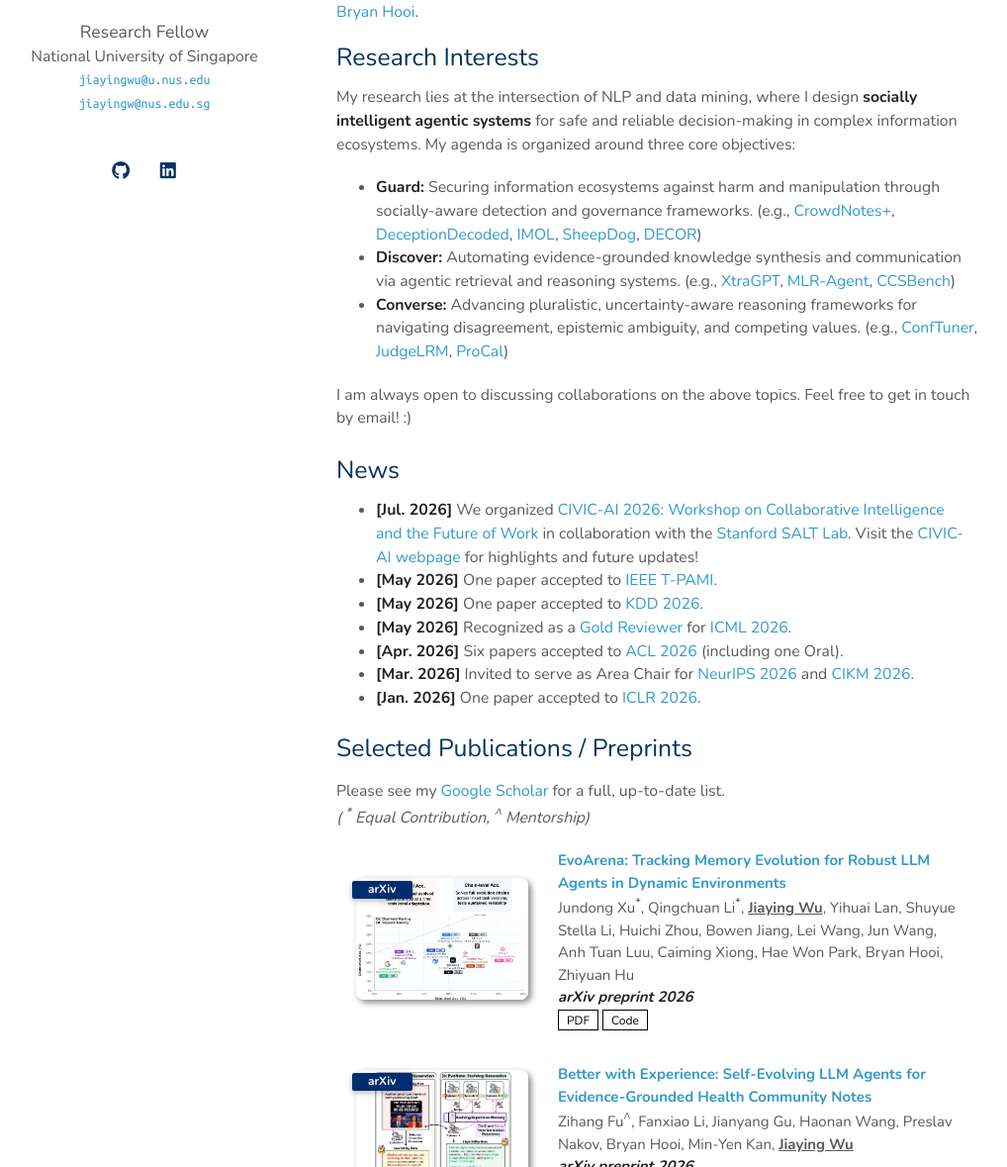
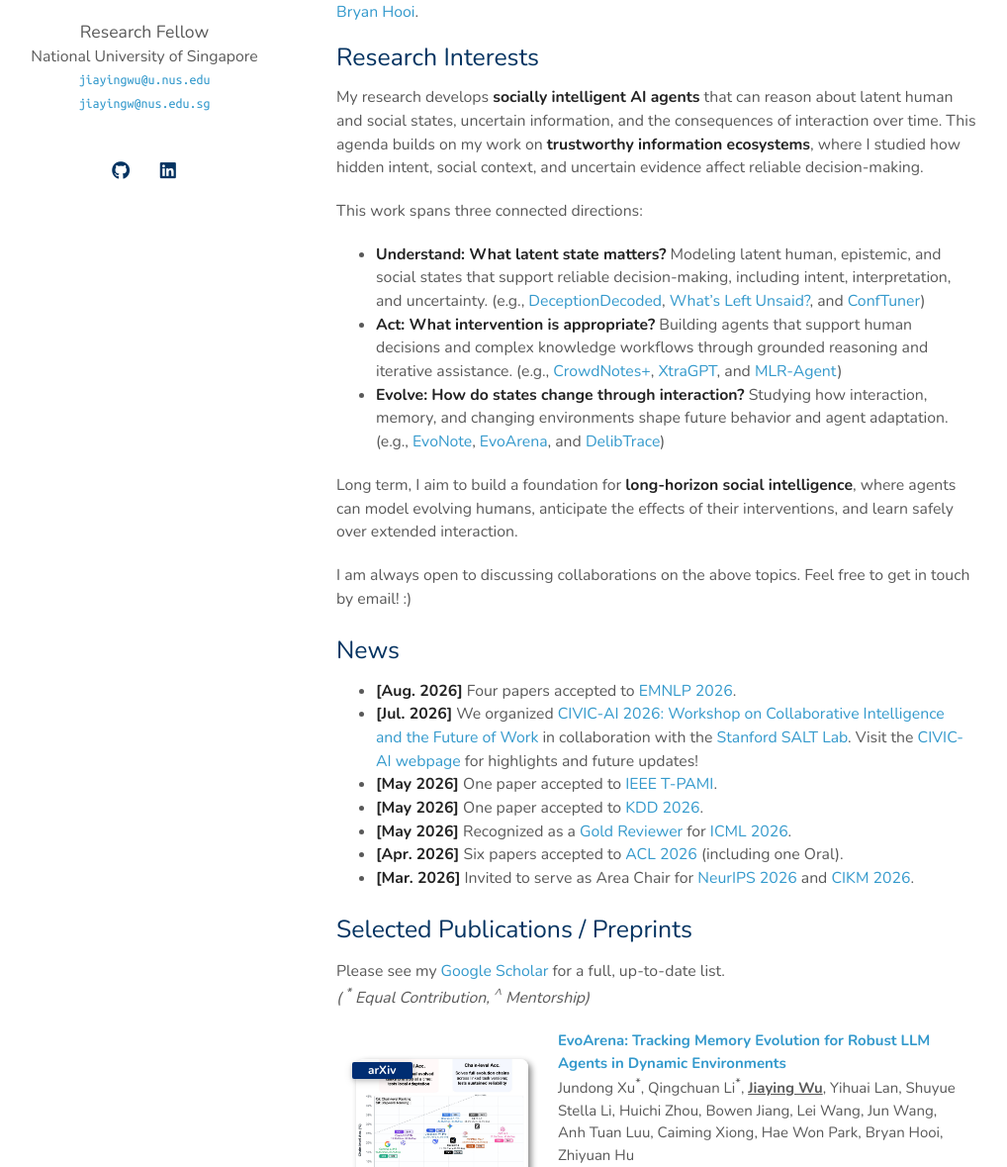
Before and after one commit to jiayingwu19/jiayingwu19.github.io, a Jekyll site: the page built from index.md, in a window 1280 px wide and 1400 px high. Shown: the part 221-1400 px from the top of the window at 99% size, without its empty margins (130-1148 px from the left). Built offline with Jekyll 4.4.1, drawn with Linux system fonts in a browser that asks for light colours; a style sheet for code colours, icons or effects is not loaded; our own code applies the rules of GitHub Pages for plain Markdown files; some of the changed text lies outside the part shown.

Commit message:
aug 2026 update

```diff
--- a/_data/publications.yml
+++ b/_data/publications.yml
@@ -7,13 +7,6 @@ main:
     pdf: https://arxiv.org/pdf/2606.13681
     code: https://github.com/Aiden0526/EvoArena
     image: ./assets/img/2026_arxiv_evoarena.jpg
-
-  - title: "Better with Experience: Self-Evolving LLM Agents for Evidence-Grounded Health Community Notes"
-    authors: Zihang Fu<sup>^</sup>, Fanxiao Li, Jianyang Gu, Haonan Wang, Preslav Nakov, Bryan Hooi, Min-Yen Kan, <b><u>Jiaying Wu</u></b>
-    conference_short: arXiv
-    conference: <strong>arXiv preprint 2026</strong>
-    pdf: https://arxiv.org/pdf/2606.02215
-    image: ./assets/img/2026_arxiv_evonote.jpg
 
   - title: "The Deliberative Illusion: Diagnosing Factual Attrition and Stance Homogenization in Multi-Agent LLM Deliberation"
     authors: Herun Wan<sup>^</sup>, <b><u>Jiaying Wu</u></b>, Minnan Luo, Fanxiao Li, Ningnan Wang, Nancy F. Chen, Min-Yen Kan
@@ -30,6 +23,14 @@ main:
     pdf: https://arxiv.org/pdf/2605.11514
     code: https://github.com/fanxiao15/FlowSteer
     image: ./assets/img/2026_arxiv_flowsteer.jpg
+
+
+  - title: "Better with Experience: Self-Evolving LLM Agents for Evidence-Grounded Health Community Notes"
+    authors: Zihang Fu<sup>^</sup>, Fanxiao Li, Jianyang Gu, Haonan Wang, Preslav Nakov, Bryan Hooi, Min-Yen Kan, <b><u>Jiaying Wu</u></b>
+    conference_short: EMNLP Findings
+    conference: <strong>EMNLP 2026 Findings</strong>
+    pdf: https://arxiv.org/pdf/2606.02215
+    image: ./assets/img/2026_arxiv_evonote.jpg
 
   - title: "Efficient Inference for Large Reasoning Models: A Survey"
     authors: Yue Liu<sup>*</sup>, <b><u>Jiaying Wu<sup>*</sup></u></b>, Yufei He<sup>*</sup>, Ruihan Gong<sup>*</sup>, Jun Xia, Liang Li, Hongcheng Gao, Hongyu Chen, Baolong Bi, Jiaheng Zhang, Zhiqi Huang, Bryan Hooi, Stan Z. Li, Keqin Li
@@ -79,15 +80,6 @@ main:
     code: https://github.com/jiayingwu19/DeceptionDecoded
     image: ./assets/img/2026_iclr_deceptiondecoded.jpg
 
-  - title: "Reasoning About the Unsaid: Misinformation Detection with Omission-Aware Graph Inference"
-    authors: Zhengjia Wang, Danding Wang, Qiang Sheng, <b><u>Jiaying Wu</u></b>, Juan Cao
-    conference_short: AAAI
-    conference:	<strong>AAAI 2026</strong>
-    notes: Oral
-    pdf: https://arxiv.org/pdf/2512.01728
-    code: https://github.com/ICTMCG/OmiGraph
-    image: ./assets/img/2026_aaai_omigraph.jpg
-
   - title: "Truth over Tricks: Measuring and Mitigating Shortcut Learning in Misinformation Detection"
     authors: Herun Wan<sup>^</sup>, <b><u>Jiaying Wu</u></b>, Minnan Luo, Zhi Zeng, Zhixiong Su
     conference_short: NeurIPS
@@ -112,15 +104,6 @@ main:
     code: https://github.com/chchenhui/mlrbench
     image: ./assets/img/2025_neurips_mlrbench.jpg
 
-  - title: "CCSBench: Evaluating Compositional Controllability in LLMs for Scientific Document Summarization"
-    authors: Yixi Ding<sup>^</sup>, <b><u>Jiaying Wu</u></b>, Tongyao Zhu, Yanxia Qin, Qian Liu, Min-Yen Kan
-    conference_short: KDD Workshop
-    conference:	<strong>KDD 2025 SciSoc LLM Workshop</strong>
-    pdf: https://www.arxiv.org/pdf/2410.12601
-    code: https://huggingface.co/datasets/dyxohjl666/CCSBench
-    notes: Oral
-    image: ./assets/img/2025_kddw_ccsbench.jpg
-
   - title: "IMOL: Incomplete-Modality-Tolerant Learning for Multi-Domain Fake News Video Detection"
     authors: Zhi Zeng<sup>^</sup>, <b><u>Jiaying Wu</u></b>, Minnan Luo, Herun Wan, Xiangzheng Kong, Zihan Ma, Guang Dai, Qinghua Zheng
     conference_short: ACL
@@ -129,13 +112,6 @@ main:
     code: https://github.com/zzeng1998/IMOL_misinformation
     notes: Oral
     image: ./assets/img/2025_acl_imol.jpg
-
-  - title: "ID3: Identity-Preserving-yet-Diversified Diffusion Models for Synthetic Face Recognition"
-    authors: Shen Li<sup>*</sup>, Jianqing Xu<sup>*</sup>, <b><u>Jiaying Wu</u></b>, Miao Xiong, Ailin Deng, Jiazhen Ji, Yuge Huang, Wenjie Feng, Shouhong Ding, Bryan Hooi
-    conference_short: NeurIPS
-    conference: <strong>NeurIPS 2024</strong>
-    pdf: https://proceedings.neurips.cc/paper_files/paper/2024/file/8e5b9dc3ff7172ff7689f932047e7852-Paper-Conference.pdf
-    image: ./assets/img/2024_neurips_id3.jpg
 
   - title: "Fake News in Sheep's Clothing: Robust Fake News Detection Against LLM-Empowered Style Attacks"
     authors: <b><u>Jiaying Wu</u></b>, Jiafeng Guo, Bryan Hooi
@@ -174,14 +150,6 @@ main:
     image: ./assets/img/2023_kdd_decor.jpg
 
 
-  - title: "Probabilistic Knowledge Distillation of Face Ensembles"
-    authors: Jianqing Xu, Shen Li, Ailin Deng, Miao Xiong, <b><u>Jiaying Wu</u></b>, Jiaxiang Wu, Shouhong Ding, Bryan Hooi
-    conference_short: CVPR
-    conference: <strong>CVPR 2023</strong>
-    pdf: https://openaccess.thecvf.com/content/CVPR2023/papers/Xu_Probabilistic_Knowledge_Distillation_of_Face_Ensembles_CVPR_2023_paper.pdf
-    image: ./assets/img/2023_cvpr_beakd.jpg
-
-
   - title: "Probing Spurious Correlations in Popular Event-Based Rumor Detection Benchmarks"
     authors: <b><u>Jiaying Wu</u></b>, Bryan Hooi
     conference_short: ECML PKDD
--- a/index.md
+++ b/index.md
@@ -10,10 +10,14 @@ I received my Ph.D. in Computer Science from NUS in 2024, where I was advised by
 
 ## Research Interests
 
-My research lies at the intersection of NLP and data mining, where I design **socially intelligent agentic systems** for safe and reliable decision-making in complex information ecosystems. My agenda is organized around three core objectives:
-- **Guard:** Securing information ecosystems against harm and manipulation through socially-aware detection and governance frameworks. (e.g., [CrowdNotes+](https://arxiv.org/pdf/2510.11423), [DeceptionDecoded](https://arxiv.org/pdf/2505.15489), [IMOL](https://aclanthology.org/2025.acl-long.1494.pdf), [SheepDog](https://dl.acm.org/doi/pdf/10.1145/3637528.3671977), [DECOR](https://dl.acm.org/doi/pdf/10.1145/3580305.3599298))
-- **Discover:** Automating evidence-grounded knowledge synthesis and communication via agentic retrieval and reasoning systems. (e.g., [XtraGPT](https://arxiv.org/pdf/2505.11336), [MLR-Agent](https://arxiv.org/pdf/2505.19955), [CCSBench](https://www.arxiv.org/pdf/2410.12601))
-- **Converse:** Advancing pluralistic, uncertainty-aware reasoning frameworks for navigating disagreement, epistemic ambiguity, and competing values. (e.g., [ConfTuner](https://arxiv.org/pdf/2508.18847), [JudgeLRM](https://arxiv.org/pdf/2504.00050), [ProCal](https://proceedings.neurips.cc/paper_files/paper/2023/file/d826f5aadb26db488b8686097ceea2d1-Paper-Conference.pdf))
+My research develops **socially intelligent AI agents** that can reason about latent human and social states, uncertain information, and the consequences of interaction over time. This agenda builds on my work on **trustworthy information ecosystems**, where I studied how hidden intent, social context, and uncertain evidence affect reliable decision-making.
+
+This work spans three connected directions:
+- **Understand: What latent state matters?** Modeling latent human, epistemic, and social states that support reliable decision-making, including intent, interpretation, and uncertainty. (e.g., [DeceptionDecoded](https://openreview.net/pdf?id=02NbD16OnA), [What’s Left Unsaid?](https://aclanthology.org/2026.acl-long.293.pdf), and [ConfTuner](https://openreview.net/pdf?id=VZQ04Ojhu5))
+- **Act: What intervention is appropriate?** Building agents that support human decisions and complex knowledge workflows through grounded reasoning and iterative assistance. (e.g., [CrowdNotes+](https://aclanthology.org/2026.acl-long.233.pdf), [XtraGPT](https://aclanthology.org/2026.acl-long.47.pdf), and [MLR-Agent](https://proceedings.neurips.cc/paper_files/paper/2025/file/ab8dd000d6f87f40061a73f8bca7fae4-Paper-Datasets_and_Benchmarks_Track.pdf))
+- **Evolve: How do states change through interaction?** Studying how interaction, memory, and changing environments shape future behavior and agent adaptation. (e.g., [EvoNote](https://arxiv.org/pdf/2606.02215), [EvoArena](https://arxiv.org/pdf/2606.13681), and [DelibTrace](https://arxiv.org/pdf/2606.03032))
+
+Long term, I aim to build a foundation for **long-horizon social intelligence**, where agents can model evolving humans, anticipate the effects of their interventions, and learn safely over extended interaction.
 
 I am always open to discussing collaborations on the above topics. Feel free to get in touch by email! :)
 
@@ -24,6 +28,7 @@ I am always open to discussing collaborations on the above topics. Feel free to
 <div style="max-height:215px; overflow-y:auto; padding-right:12px; margin-bottom:24px;">
 
 <ul>
+  <li><strong>[Aug. 2026]</strong> Four papers accepted to <a href="https://2026.emnlp.org/">EMNLP 2026</a>.</li>
   <li><strong>[Jul. 2026]</strong> We organized <a href="https://civic-ai-collaboration.github.io/2026/">CIVIC-AI 2026: Workshop on Collaborative Intelligence and the Future of Work</a> in collaboration with the <a href="https://cs.stanford.edu/~diyiy/group.html">Stanford SALT Lab</a>. Visit the <a href="https://civic-ai-collaboration.github.io/">CIVIC-AI webpage</a> for highlights and future updates!</li>
   <li><strong>[May 2026]</strong> One paper accepted to <a href="https://www.computer.org/csdl/journal/tp">IEEE T-PAMI</a>.</li>
   <li><strong>[May 2026]</strong> One paper accepted to <a href="https://kdd2026.kdd.org/">KDD 2026</a>.</li>
```
Also changed, not shown: assets/img/2023_cvpr_beakd.jpg (deleted), assets/img/2024_neurips_id3.jpg (deleted), assets/img/2025_kddw_ccsbench.jpg (deleted), assets/img/2026_aaai_omigraph.jpg (deleted).
